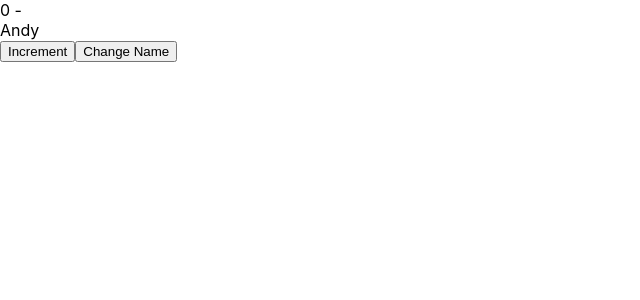
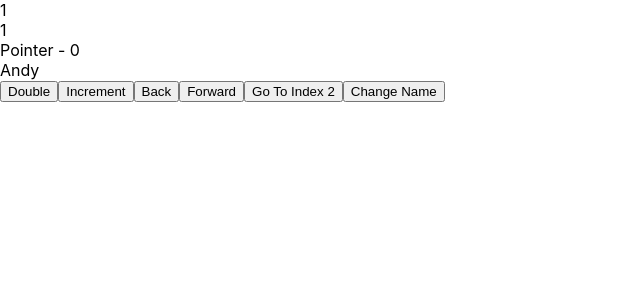
Before and after one commit to tjcchen/react-hooks, a React (Create React App) app in the folder custom-hooks-collection2/: page / in a window 1280 px wide. Shown: the top 300 px of the page, without its empty margins (0-640 px from the left). Built offline with nearby package versions, Linux system fonts and the light colour scheme.

Commit message:
feat: custom hook - useStateWithHistory

```diff
--- a/custom-hooks-collection2/src/App.js
+++ b/custom-hooks-collection2/src/App.js
@@ -1,8 +1,10 @@
 import PreviousComponent from "./usePrevious/PreviousComponent";
+import StateWithHistoryComponent from "./useStateWithHistory/StateWithHistoryComponent";
 import "./App.css";
 
 function App() {
-  return <PreviousComponent />;
+  // return <PreviousComponent />;
+  return <StateWithHistoryComponent />
 }
 
 export default App;
--- /dev/null
+++ b/custom-hooks-collection2/src/useStateWithHistory/StateWithHistoryComponent.js
@@ -0,0 +1,29 @@
+import { useState } from "react";
+import useStateWithHistory from "./useStateWithHistory";
+
+const StateWithHistoryComponent = () => {
+  const [count, setCount, { history, pointer, back, forward, go }] =
+    useStateWithHistory(1);
+  const [name, setName] = useState("Andy");
+
+  return (
+    <div>
+      <div>{count}</div>
+      <div>{history.join(", ")}</div>
+      <div>Pointer - {pointer}</div>
+      <div>{name}</div>
+      <button onClick={() => setCount((currentCount) => currentCount * 2)}>
+        Double
+      </button>
+      <button onClick={() => setCount((currentCount) => currentCount + 1)}>
+        Increment
+      </button>
+      <button onClick={back}>Back</button>
+      <button onClick={forward}>Forward</button>
+      <button onClick={() => go(2)}>Go To Index 2</button>
+      <button onClick={() => setName("Micheal")}>Change Name</button>
+    </div>
+  );
+};
+
+export default StateWithHistoryComponent;
--- /dev/null
+++ b/custom-hooks-collection2/src/useStateWithHistory/useStateWithHistory.js
@@ -0,0 +1,71 @@
+/**
+ * Custom useStateWithHistory Hook
+ */
+import { useCallback, useRef, useState } from "react";
+
+const useStateWithHistory = (defaultValue, { capacity = 10 } = {}) => {
+  const [value, setValue] = useState(defaultValue);
+  const historyRef = useRef([value]);
+  const pointerRef = useRef(0);
+
+  const set = useCallback(
+    (v) => {
+      const resolvedValue = typeof v === "function" ? v(value) : v;
+
+      if (historyRef.current[pointerRef.current] !== resolvedValue) {
+        // expand history index
+        if (pointerRef.current < historyRef.current.length - 1) {
+          historyRef.current.splice(pointerRef.current + 1);
+        }
+        // append new value to history
+        historyRef.current.push(resolvedValue);
+
+        while (historyRef.current.length > capacity) {
+          historyRef.current.shift(); // remove the top position item
+        }
+        pointerRef.current = historyRef.current.length - 1;
+      }
+
+      setValue(resolvedValue);
+    },
+    [capacity, value]
+  );
+
+  const back = useCallback(() => {
+    if (pointerRef.current <= 0) {
+      return;
+    }
+    pointerRef.current--;
+    setValue(historyRef.current[pointerRef.current]);
+  }, []);
+
+  const forward = useCallback(() => {
+    if (pointerRef.current >= historyRef.current.length - 1) {
+      return;
+    }
+    pointerRef.current++;
+    setValue(historyRef.current[pointerRef.current]);
+  }, []);
+
+  const go = useCallback((index) => {
+    if (index < 0 || index > historyRef.current.length - 1) {
+      return;
+    }
+    pointerRef.current = index;
+    setValue(historyRef.current[pointerRef.current]);
+  }, []);
+
+  return [
+    value,
+    set,
+    {
+      history: historyRef.current,
+      pointer: pointerRef.current,
+      back,
+      forward,
+      go,
+    },
+  ];
+};
+
+export default useStateWithHistory;
```
